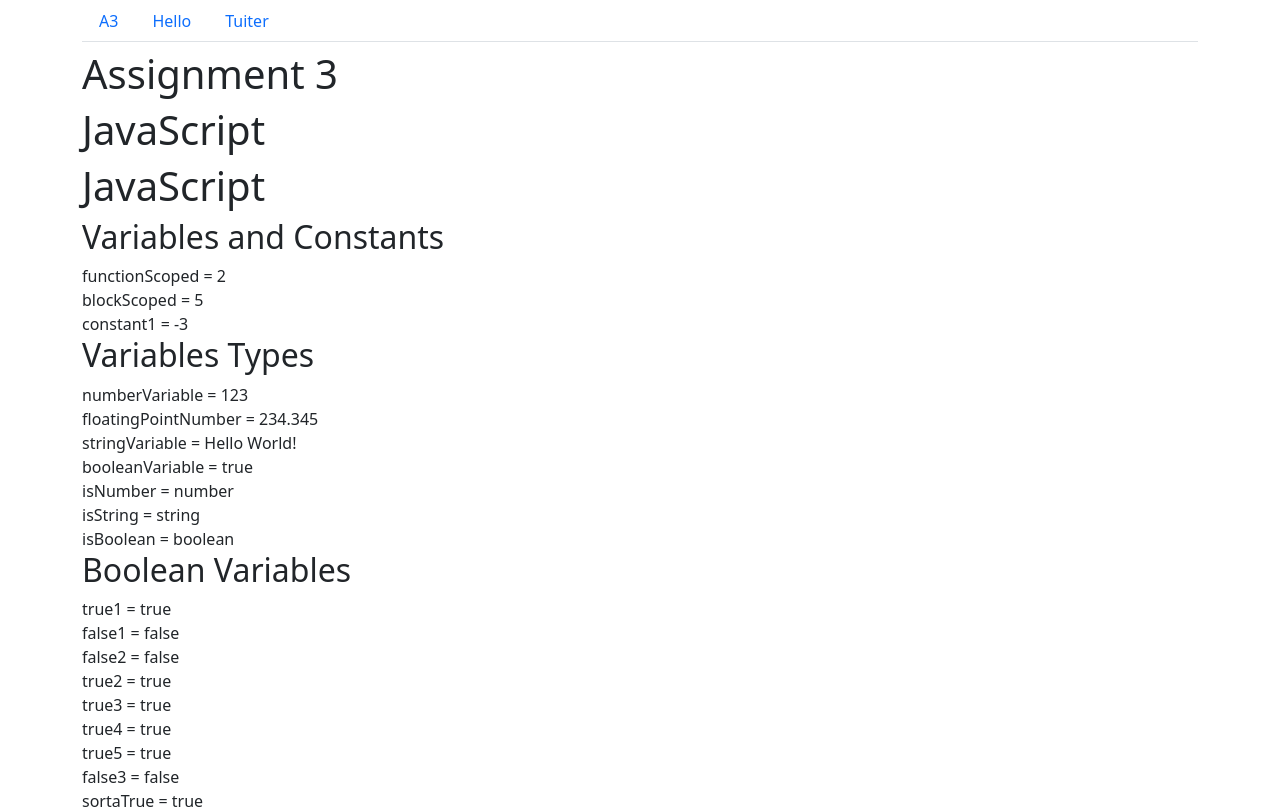
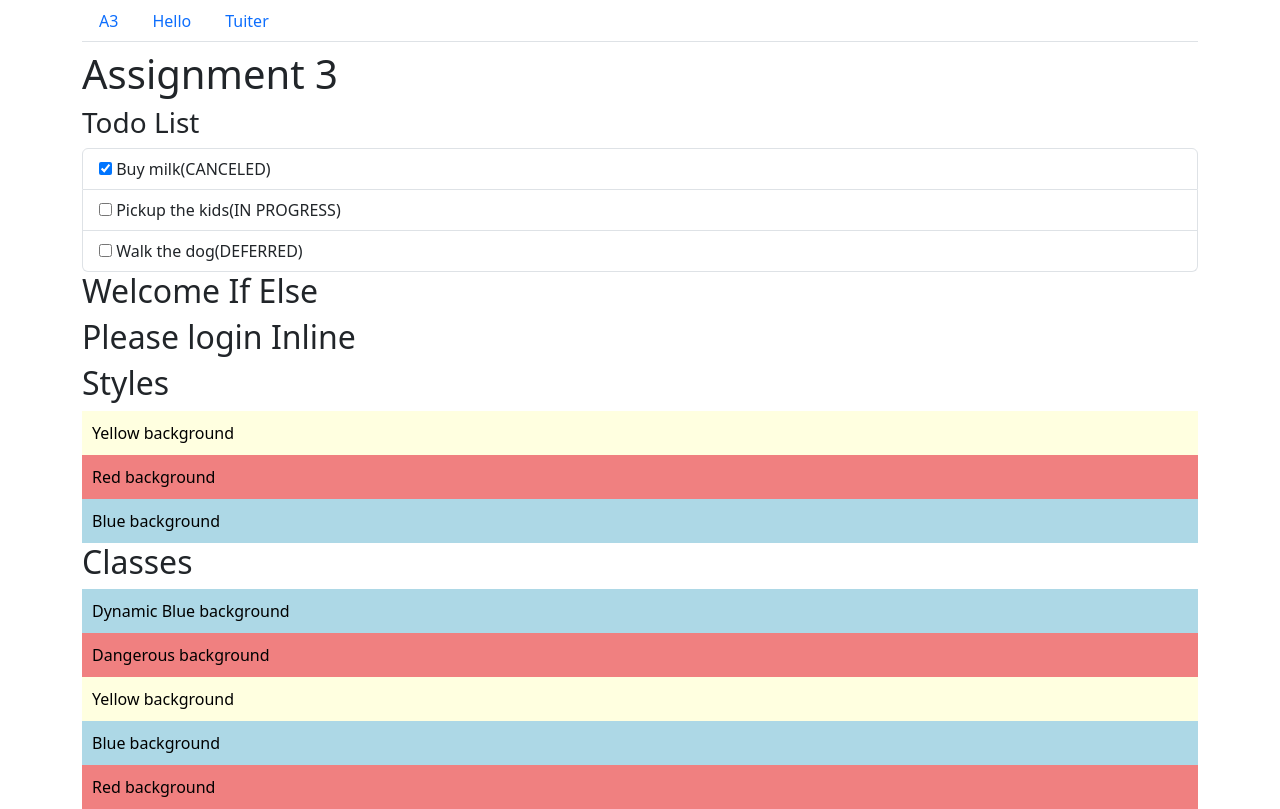
Before and after one commit to DanGraziano/tuiter-react-web-app, a React (Create React App) app: page /#/labs in a window 1280 px wide. Shown: the top 809 px of the page. Built offline with nearby package versions, Linux system fonts and the light colour scheme.

Commit message:
Add classes, styles, conditional output, todo list code

```diff
--- /dev/null
+++ b/src/labs/a3/classes/index.css
@@ -0,0 +1,19 @@
+.wd-bg-yellow {
+    background-color: lightyellow;
+   }
+
+   .wd-bg-blue {
+    background-color: lightblue;
+   }
+
+   .wd-bg-red {
+    background-color: lightcoral;
+   }
+
+   .wd-fg-black {
+    color: black;
+   }
+
+   .wd-padding-10px {
+    padding: 10px
+   }
--- /dev/null
+++ b/src/labs/a3/classes/index.js
@@ -0,0 +1,29 @@
+import './index.css';
+
+function Classes() {
+    const color = 'blue';
+    const dangerous = true;
+ return (
+   <div>
+     <h2>Classes</h2>
+     <div className={`wd-bg-${color} wd-fg-black wd-padding-10px`}>
+       Dynamic Blue background
+     </div>
+     <div className={`${dangerous ? 'wd-bg-red' : 'wd-bg-green'}
+                                   wd-fg-black wd-padding-10px`}>
+       Dangerous background
+     </div>
+
+     <div className="wd-bg-yellow wd-fg-black wd-padding-10px">
+       Yellow background
+     </div>
+     <div className="wd-bg-blue wd-fg-black wd-padding-10px">
+       Blue background
+     </div>
+     <div className="wd-bg-red wd-fg-black wd-padding-10px">
+       Red background
+     </div>
+   </div>
+ )
+};
+export default Classes;
--- /dev/null
+++ b/src/labs/a3/conditional-output/conditional-output-if-else.js
@@ -0,0 +1,9 @@
+const ConditionalOutputIfElse = () => {
+    const loggedIn = true;
+    if(loggedIn) {
+      return (<h2>Welcome If Else</h2>);
+    } else {
+      return (<h2>Please login If Else</h2>);
+    }
+   };
+   export default ConditionalOutputIfElse;
--- /dev/null
+++ b/src/labs/a3/conditional-output/conditional-output-inline.js
@@ -0,0 +1,10 @@
+const ConditionalOutputInline = () => {
+ const loggedIn = false;
+ return (
+   <>
+     { loggedIn && <h2>Welcome Inline</h2>      }
+     {!loggedIn && <h2>Please login Inline</h2> }
+   </>
+ );
+};
+export default ConditionalOutputInline;
--- /dev/null
+++ b/src/labs/a3/conditional-output/index.js
@@ -0,0 +1,14 @@
+import React from "react";
+import ConditionalOutputIfElse from "./conditional-output-if-else";
+import ConditionalOutputInline from "./conditional-output-inline";
+
+
+const ConditionalOutput = () => {
+ return(
+   <>
+     <ConditionalOutputIfElse/>
+     <ConditionalOutputInline/>
+   </>
+ );
+};
+export default ConditionalOutput;
--- a/src/labs/a3/index.js
+++ b/src/labs/a3/index.js
@@ -1,11 +1,21 @@
 import JavaScript from "./java-script";
+import Classes from "./classes";
+import Styles from "./styles";
+import ConditionalOutput from "./conditional-output";
+import TodoList from "./todo/todo-list"
 
 function Assignment3() {
+
   return (
     <div>
       <h1>Assignment 3</h1>
+      <TodoList/>
+      <ConditionalOutput/>
+      <Styles/>
+      <Classes/>
       <JavaScript/>
     </div>
   );
 }
+
 export default Assignment3;
--- /dev/null
+++ b/src/labs/a3/styles/index.js
@@ -0,0 +1,31 @@
+const Styles = () => {
+    const colorBlack = {
+      color: "black"
+    }
+    const padding10px = {
+      padding: "10px"
+    }
+    const bgBlue = {
+      "backgroundColor": "lightblue",
+      "color": "black",
+      ...padding10px
+    };
+    const bgRed = {
+      "backgroundColor": "lightcoral",
+      ...colorBlack,
+      ...padding10px
+    };
+    return(
+      <div>
+        <h2>Styles</h2>
+        <div style={{ "backgroundColor": "lightyellow",
+          "color": "black", padding: "10px" }}>
+          Yellow background</div>
+        <div style={ bgRed }>
+          Red background</div>
+        <div style={ bgBlue }>
+          Blue background</div>
+      </div>
+    );
+   };
+   export default Styles;
--- /dev/null
+++ b/src/labs/a3/todo/todo-item.js
@@ -0,0 +1,19 @@
+const TodoItem = (
+    {
+      todo = {
+        done: true,
+        title: 'Buy milk',
+        status: 'COMPLETED'
+      }
+    }) => {
+    return (
+      <li className="list-group-item">
+        <input type="checkbox"
+               defaultChecked={todo.done}/>
+        &nbsp;
+        {todo.title}
+        ({todo.status})
+      </li>
+    );
+   }
+   export default TodoItem;
--- /dev/null
+++ b/src/labs/a3/todo/todo-list.js
@@ -0,0 +1,18 @@
+import TodoItem from "./todo-item";
+import todos from "./todos.json";
+
+const TodoList = () => {
+ return(
+   <>
+     <h3>Todo List</h3>
+     <ul className="list-group">
+       {
+         todos.map(todo => {
+           return(<TodoItem todo={todo}/>);
+         })
+       }
+     </ul>
+   </>
+ );
+}
+export default TodoList;
--- /dev/null
+++ b/src/labs/a3/todo/todos.json
@@ -0,0 +1,5 @@
+[
+    { "title": "Buy milk",          "status": "CANCELED",     "done": true   },
+    { "title": "Pickup the kids",   "status": "IN PROGRESS",  "done": false  },
+    { "title": "Walk the dog",      "status": "DEFERRED",     "done": false  }
+   ]
```
Lines whose indentation alone changed are shown as unchanged.
